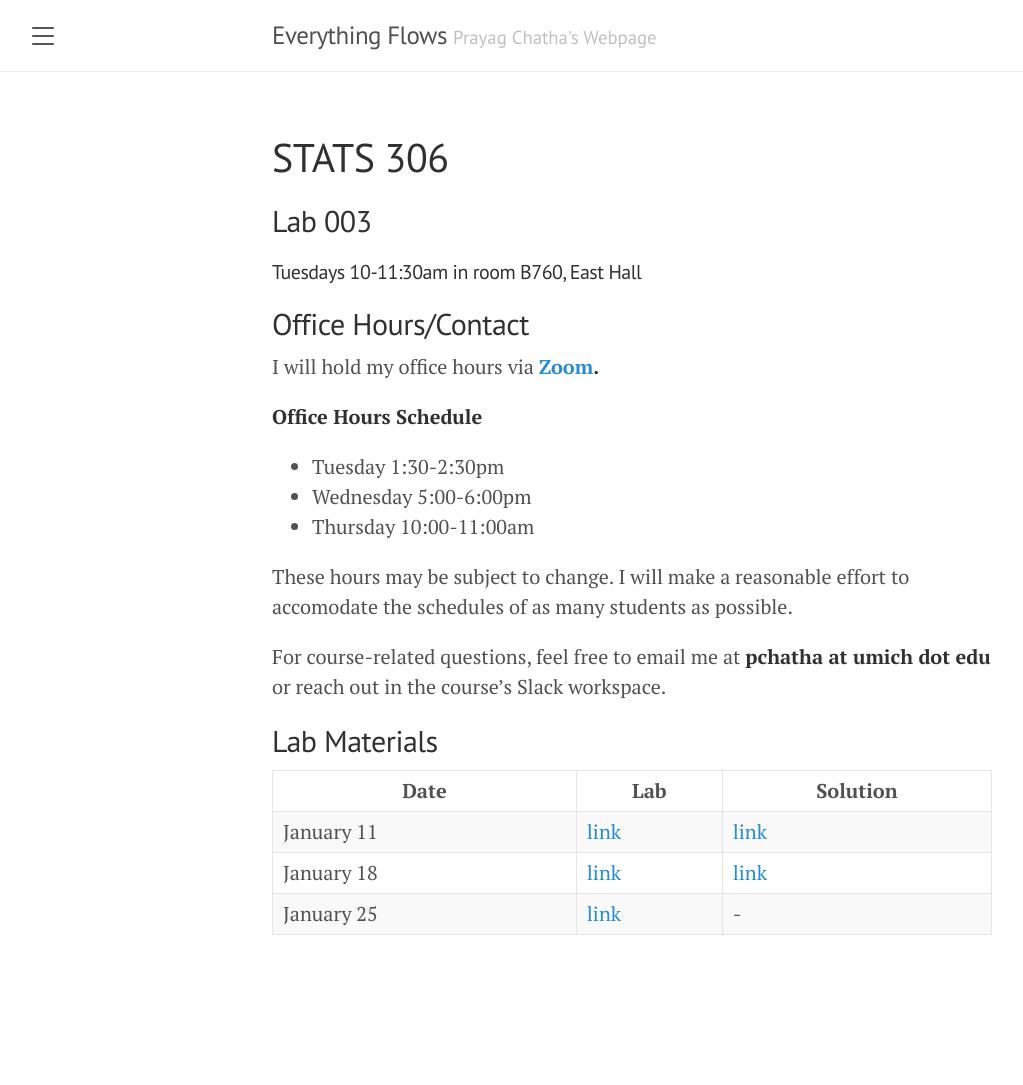
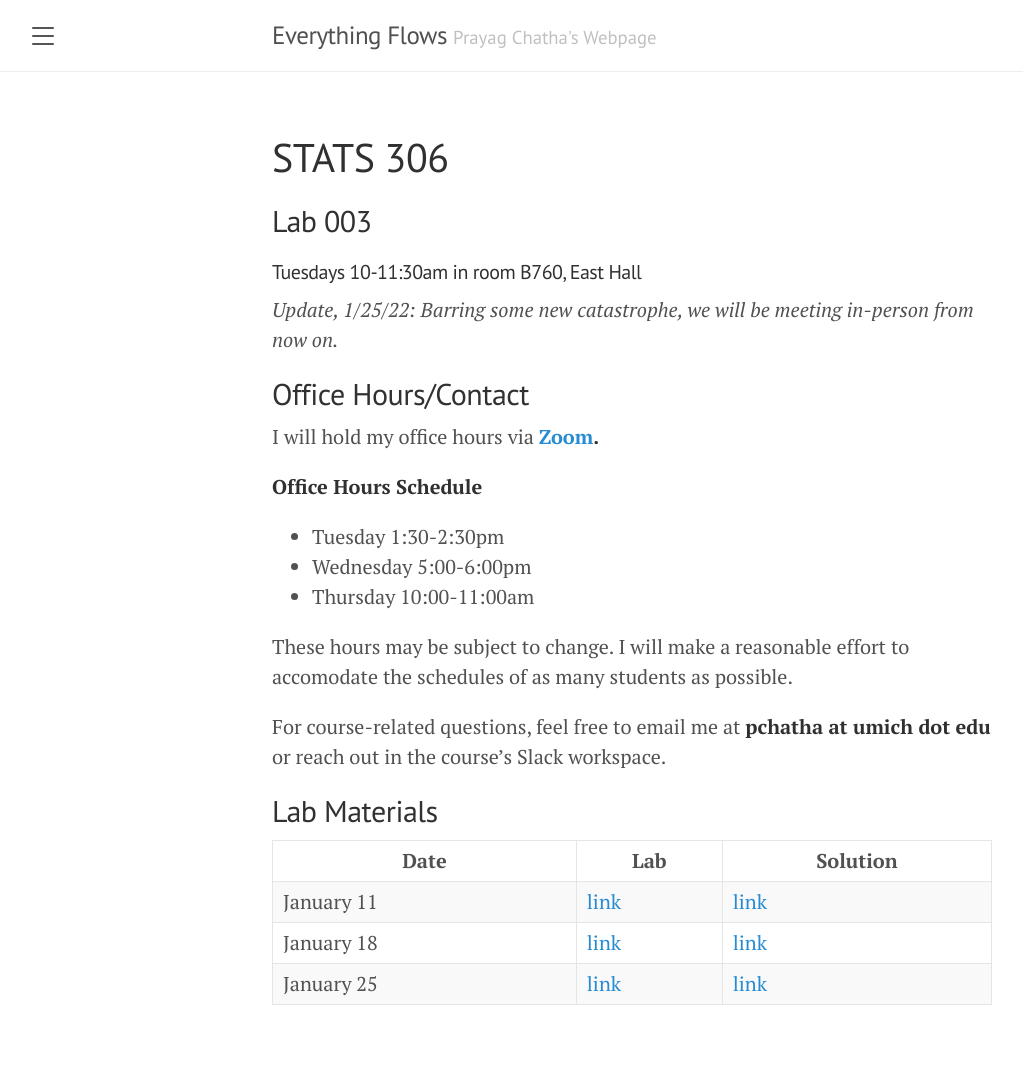
Before and after one commit to chathasphere/chathasphere.github.io, a Jekyll site: the page built from teaching/stats306.md, in a window 1280 px wide. Shown: the whole page, without its empty margins (8-1031 px from the left). Built offline with Jekyll 4.4.1, drawn with Linux system fonts in a browser that asks for light colours; before the commit the page ends 1015 px from its top, so only the background shows below that.

Commit message:
Uploaded lab 3 solutions

```diff
--- a/teaching/stats306.md
+++ b/teaching/stats306.md
@@ -5,6 +5,7 @@ title: STATS 306
 ## Lab 003
 #### Tuesdays 10-11:30am in room B760, East Hall
 
+*Update, 1/25/22: Barring some new catastrophe, we will be meeting in-person from now on.*
 
 ## Office Hours/Contact
 I will hold my office hours via **[Zoom](https://umich.zoom.us/j/95153791660).**
@@ -24,4 +25,4 @@ For course-related questions, feel free to email me at **pchatha at umich dot ed
 |------------|------|----------|
 | January 11 | [link](https://colab.research.google.com/github/chathasphere/chathasphere.github.io/blob/main/teaching/306_materials/003_lab1.ipynb) | [link](https://github.com/chathasphere/chathasphere.github.io/blob/main/teaching/306_materials/003_lab1_solutions.ipynb)     |
 | January 18 | [link](https://colab.research.google.com/github/chathasphere/chathasphere.github.io/blob/main/teaching/306_materials/003_lab2.ipynb)  | [link](https://github.com/chathasphere/chathasphere.github.io/blob/main/teaching/306_materials/003_lab2_solutions.ipynb) |
-| January 25 | [link](https://github.com/chathasphere/chathasphere.github.io/blob/main/teaching/306_materials/003_lab3.ipynb) | - |
+| January 25 | [link](https://github.com/chathasphere/chathasphere.github.io/blob/main/teaching/306_materials/003_lab3.ipynb) | [link](https://github.com/chathasphere/chathasphere.github.io/blob/main/teaching/306_materials/003_lab3_solutions.ipynb) |
```
